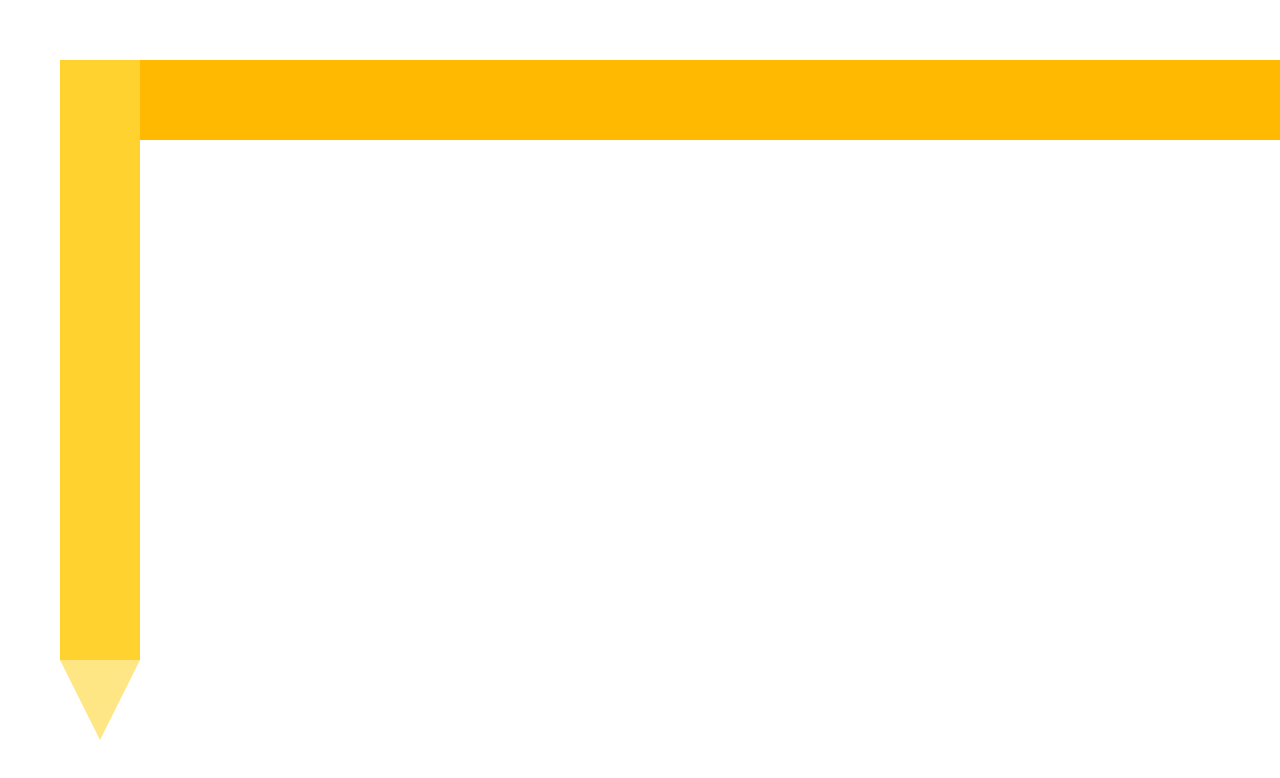
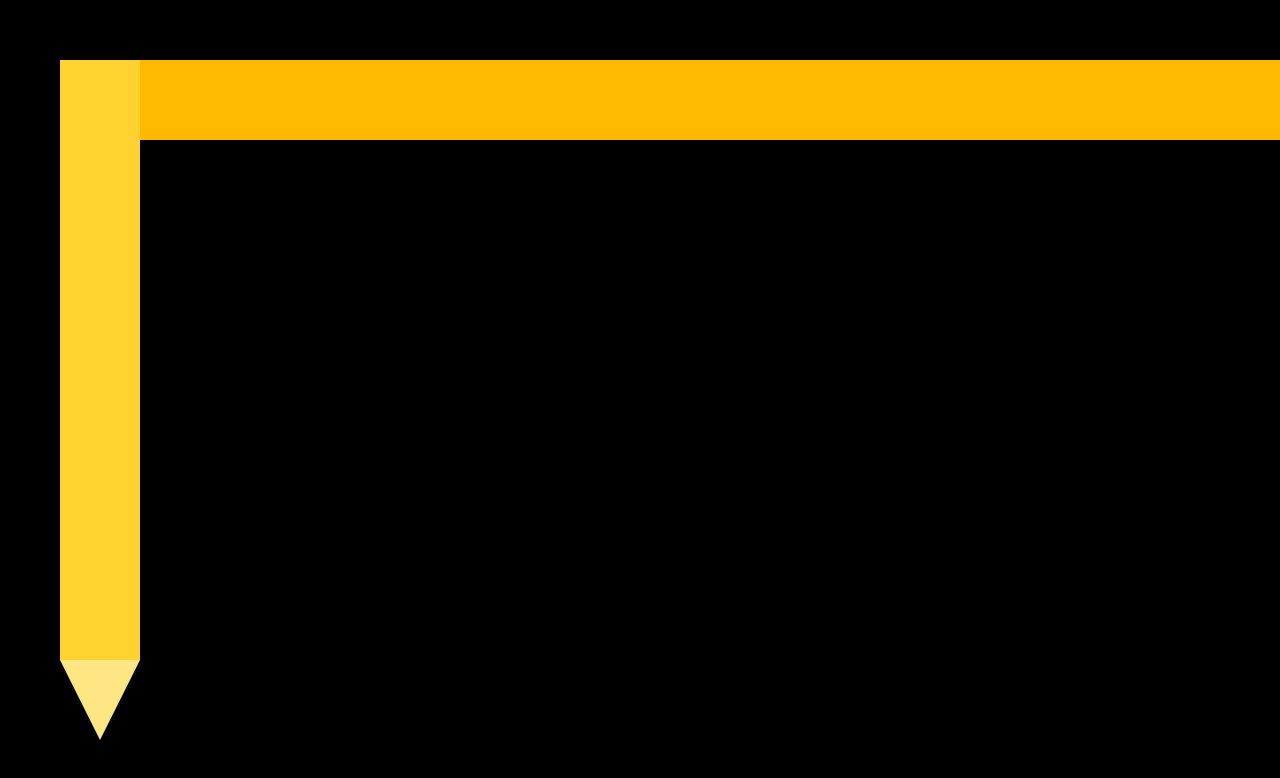
Before and after one commit to yash88147/portfolio, a Next.js app: page / in a window 1280 px wide. Shown: the top 778 px of the page. Built offline with nearby package versions, Linux system fonts and the light colour scheme.

Commit message:
my first pull request

```diff
--- a/src/app/page.tsx
+++ b/src/app/page.tsx
@@ -1,6 +1,6 @@
 export default function Home() {
   return (
-    <div className="h-screen w-screen">
+    <div className="h-screen w-screen bg-black">
       <div className="bg-amber-400 h-20 w-350 top-15 left-15 absolute">
 
       </div>
```
